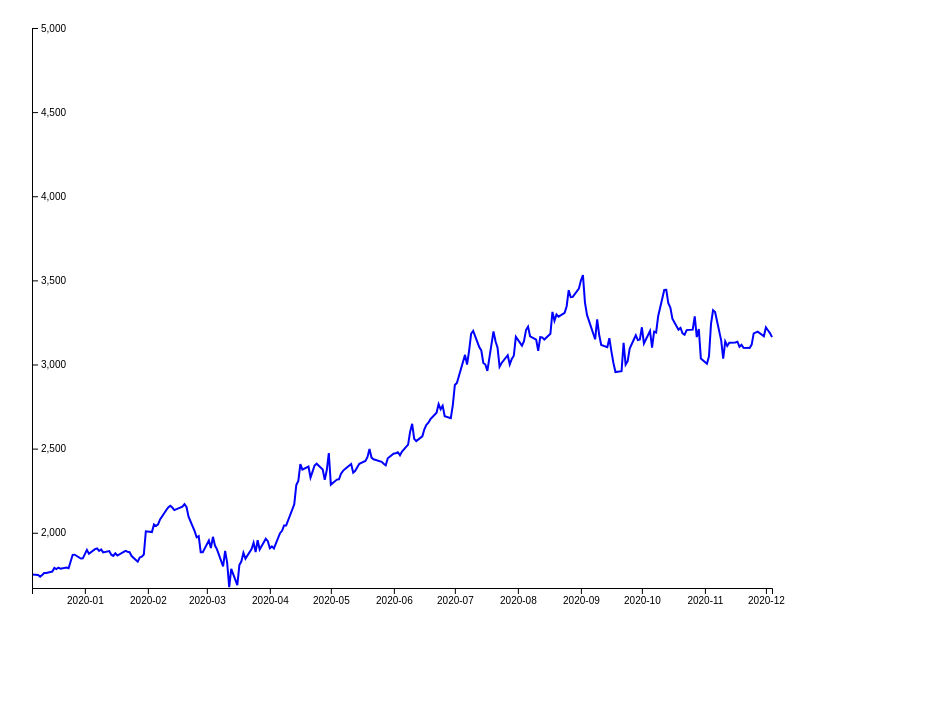
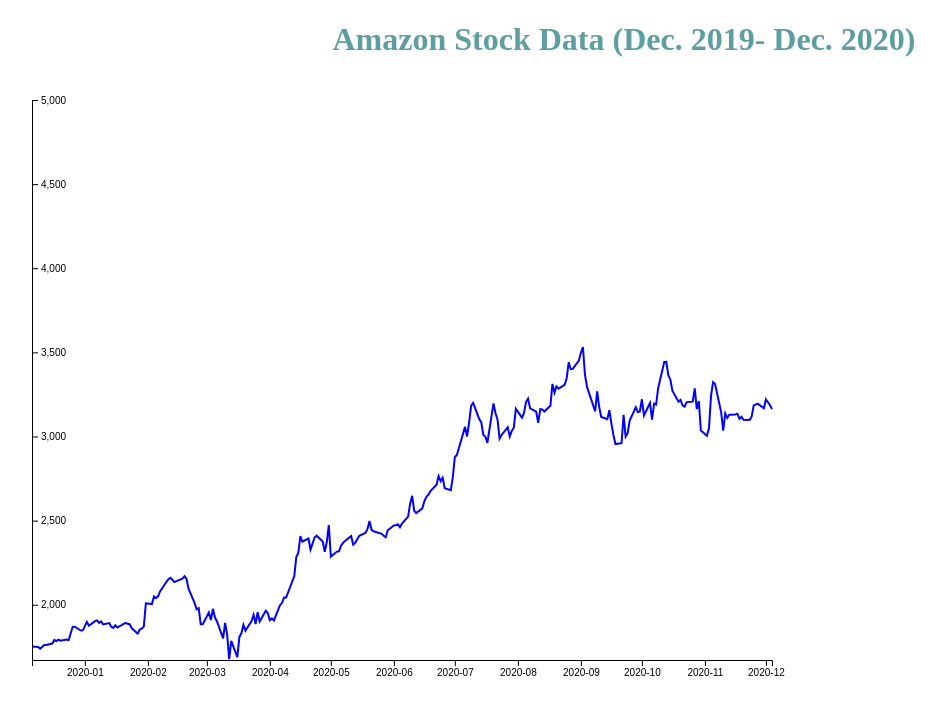
Before and after one commit to santoine56/MWD-220P-Project, a plain HTML site: page MWD220P-Project/index.html in a window 1280 px wide. Shown: the whole page, without its empty margins (16-961 px from the left). Drawn offline with nearby package versions, Linux system fonts and the light colour scheme.

Commit message:
Update index.html

```diff
--- a/MWD220P-Project/index.html
+++ b/MWD220P-Project/index.html
@@ -5,7 +5,14 @@
     <title>Project</title>
     <script src="https://d3js.org/d3.v6.min.js"></script>
 </head>
+<style>
+    h1{
+        text-align: center;
+        color: cadetblue;
+    }
+</style>
 <body>
+<h1>Amazon Stock Data (Dec. 2019- Dec. 2020)</h1>
 <script src="main.js"></script>
 </body>
 </html>
```
